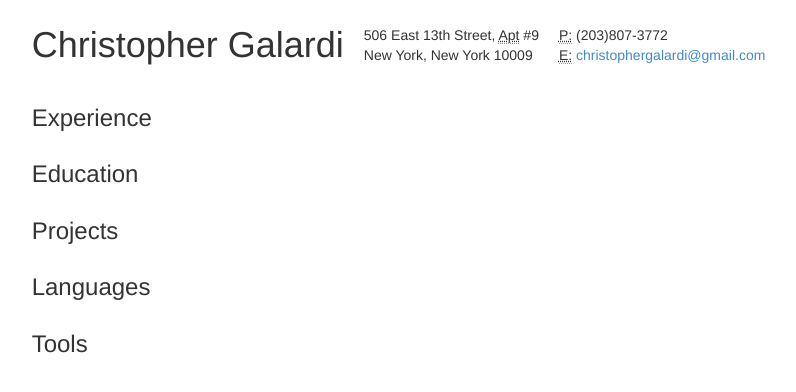
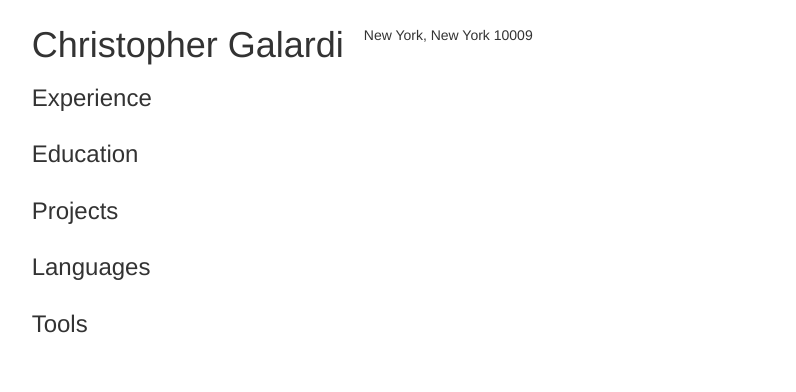
Before and after one commit to ixtli/ixtli.github.com, a website: page index.html in a window 1280 px wide. Shown: the whole page, without its empty margins (90-886 px from the left). Drawn offline with nearby package versions, Linux system fonts and the light colour scheme.

Commit message:
Update index.html

```diff
--- a/index.html
+++ b/index.html
@@ -24,13 +24,7 @@
 			<div id="meta">
 				<h1>Christopher Galardi</h1>
 				<address>
-					506 East 13th Street, <abbr title="Apartment">Apt</abbr> #9<br>
-					New York, New York 10009<br>
-				</address>
-				<address>
-					<abbr title="Cell Phone">P:</abbr> (203)807-3772<br>
-					<abbr title="Personal E-Mail">E:</abbr>
-					<a href="mailto:#">christophergalardi@gmail.com</a>
+					New York, New York 10009
 				</address>
 			</div>
 		</div>
```
